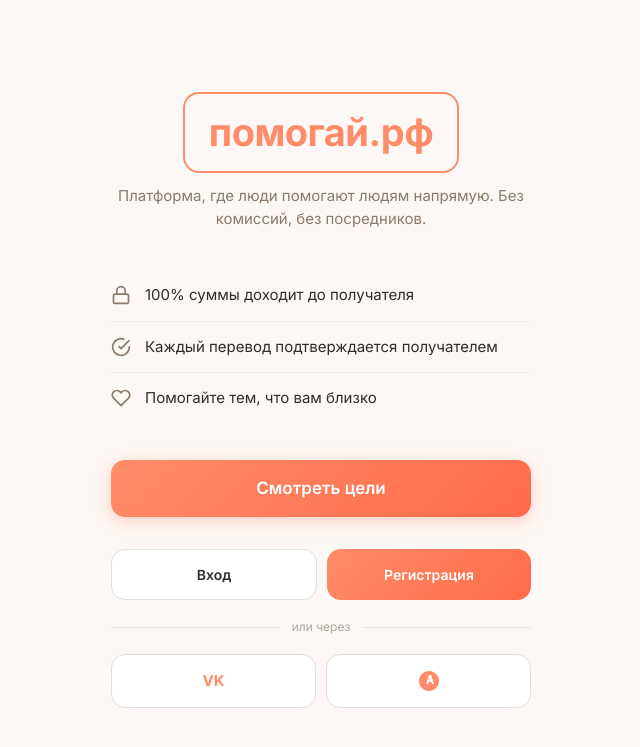
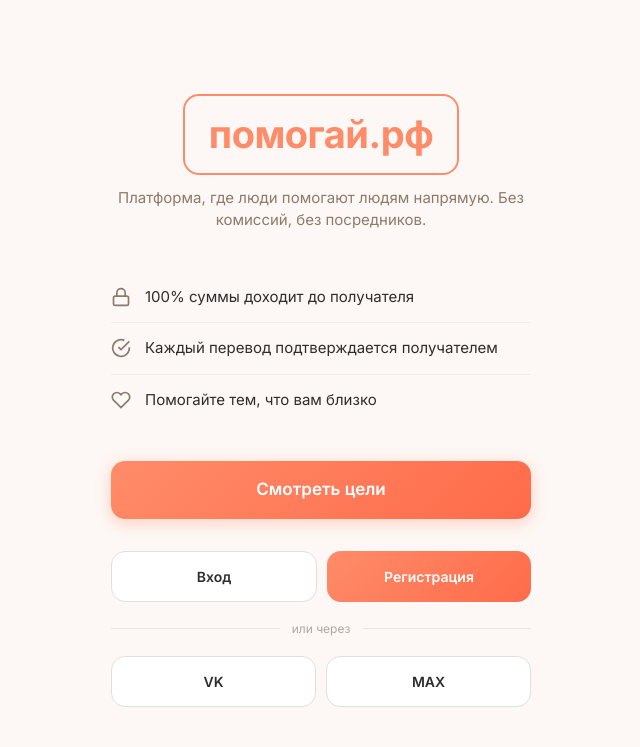
Before and after one commit to Catsik23/pomogay, a Flask app: page / in a window 1280 px wide. Shown: the top 747 px of the page, without its empty margins (319-959 px from the left). Run offline with Flask 3, Linux system fonts and the light colour scheme.

Commit message:
index.html fully rewritten, VK MAX as text

```diff
--- a/templates/index.html
+++ b/templates/index.html
@@ -16,11 +16,8 @@
             min-height: 100vh;
             padding: 20px;
         }
-        .welcome {
-            text-align: center;
-            max-width: 420px;
-            width: 100%;
-        }
+        .welcome { text-align: center; max-width: 420px; width: 100%; }
+
         .brand {
             font-size: 38px;
             font-weight: 700;
@@ -55,6 +52,7 @@
         }
         .feature:last-child { border-bottom: none; }
         .feature svg { width: 20px; height: 20px; stroke: #8C7A6B; flex-shrink: 0; }
+
         .btn-goals {
             display: block;
             padding: 16px;
@@ -69,15 +67,9 @@
             margin-bottom: 32px;
         }
         .btn-goals:active { transform: scale(0.97); }
-        .auth-section {
-            display: flex;
-            flex-direction: column;
-            gap: 10px;
-        }
-        .auth-row {
-            display: flex;
-            gap: 10px;
-        }
+
+        .auth-section { display: flex; flex-direction: column; gap: 10px; }
+        .auth-row { display: flex; gap: 10px; }
         .auth-btn {
             flex: 1;
             padding: 14px;
@@ -92,27 +84,8 @@
             transition: transform 0.1s;
         }
         .auth-btn:active { transform: scale(0.97); }
-        .auth-outline {
-            border: 1px solid #E0E0E0;
-            background: white;
-            color: #2D2D2D;
-        }
-        .auth-filled {
-            background: linear-gradient(135deg, #FF8C69 0%, #FF6B4A 100%);
-            color: white;
-            border: none;
-        }
-        .auth-icon {
-            width: 24px;
-            height: 24px;
-            display: flex;
-            align-items: center;
-            justify-content: center;
-        }
-        .auth-icon svg {
-            width: 24px;
-            height: 24px;
-        }
+        .auth-outline { border: 1px solid #E0E0E0; background: white; color: #2D2D2D; }
+        .auth-filled { background: linear-gradient(135deg, #FF8C69 0%, #FF6B4A 100%); color: white; border: none; }
         .divider {
             display: flex;
             align-items: center;
@@ -121,18 +94,14 @@
             color: #B0A8A0;
             margin: 8px 0;
         }
-        .divider::before, .divider::after {
-            content: '';
-            flex: 1;
-            height: 1px;
-            background: #E8E5E2;
-        }
+        .divider::before, .divider::after { content: ''; flex: 1; height: 1px; background: #E8E5E2; }
     </style>
 </head>
 <body>
     <div class="welcome">
         <div class="brand">помогай.рф</div>
         <p class="context">Платформа, где люди помогают людям напрямую. Без комиссий, без посредников.</p>
+
         <div class="features">
             <div class="feature">
                 <svg viewBox="0 0 24 24" fill="none" stroke="currentColor" stroke-width="2"><rect x="3" y="11" width="18" height="11" rx="2"/><path d="M7 11V7a5 5 0 0 1 10 0v4"/></svg>
@@ -147,7 +116,9 @@
                 Помогайте тем, что вам близко
             </div>
         </div>
+
         <a href="/goals" class="btn-goals">Смотреть цели</a>
+
         <div class="auth-section">
             <div class="auth-row">
                 <a href="/login" class="auth-btn auth-outline">Вход</a>
@@ -155,17 +126,8 @@
             </div>
             <div class="divider">или через</div>
             <div class="auth-row">
-                <a href="/auth/vk" class="auth-btn auth-outline">
-                    <span class="auth-icon" style="font-weight:800;font-size:15px;color:#FF8C69;">VK</span>
-                </a>
-                <a href="/auth/max" class="auth-btn auth-outline">
-                    <span class="auth-icon">
-                        <svg viewBox="0 0 48 48" fill="none">
-                            <path d="M24 4C12.96 4 4 12.96 4 24s8.96 20 20 20 20-8.96 20-20S35.04 4 24 4z" fill="#FF8C69"/>
-                            <path d="M24 12l-6 18h4l1.5-4.5h5l1.5 4.5h4L28 12h-4zm-1.5 10.5L24 18l1.5 4.5h-3z" fill="white"/>
-                        </svg>
-                    </span>
-                </a>
+                <a href="/auth/vk" class="auth-btn auth-outline">VK</a>
+                <a href="/auth/max" class="auth-btn auth-outline">MAX</a>
             </div>
         </div>
     </div>
```
